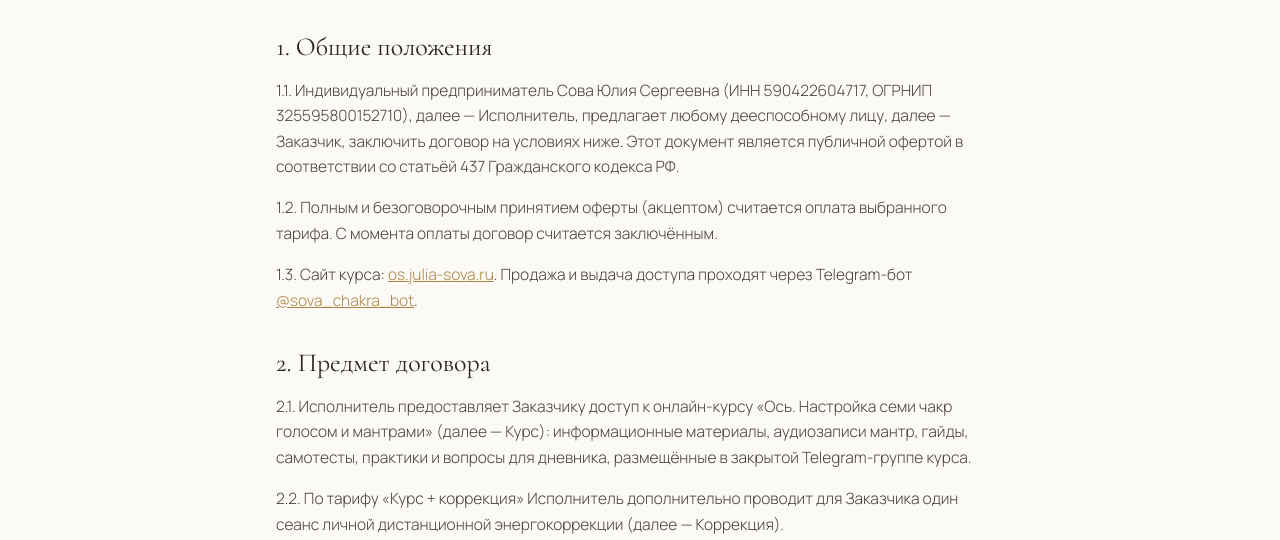
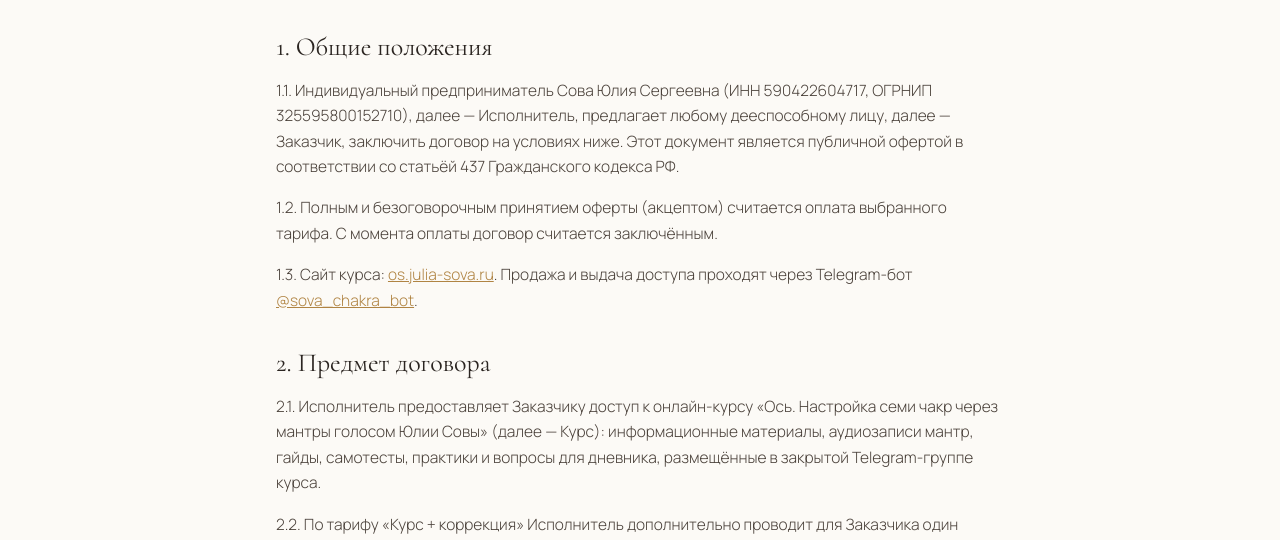
Before and after one commit to romashkagogamoga-afk/os, a plain HTML site: page oferta.html in a window 1280 px wide. Shown: the part 254-794 px from the top of the page. Drawn offline with Linux system fonts and the light colour scheme.

Commit message:
Update oferta.html

```diff
--- a/oferta.html
+++ b/oferta.html
@@ -24,7 +24,7 @@
 <p>1.3. Сайт курса: <a href="https://os.julia-sova.ru">os.julia-sova.ru</a>. Продажа и выдача доступа проходят через Telegram-бот <a href="https://t.me/sova_chakra_bot">@sova_chakra_bot</a>.</p>
 
 <h2>2. Предмет договора</h2>
-<p>2.1. Исполнитель предоставляет Заказчику доступ к онлайн-курсу «Ось. Настройка семи чакр голосом и мантрами» (далее — Курс): информационные материалы, аудиозаписи мантр, гайды, самотесты, практики и вопросы для дневника, размещённые в закрытой Telegram-группе курса.</p>
+<p>2.1. Исполнитель предоставляет Заказчику доступ к онлайн-курсу «Ось. Настройка семи чакр через мантры голосом Юлии Совы» (далее — Курс): информационные материалы, аудиозаписи мантр, гайды, самотесты, практики и вопросы для дневника, размещённые в закрытой Telegram-группе курса.</p>
 <p>2.2. По тарифу «Курс + коррекция» Исполнитель дополнительно проводит для Заказчика один сеанс личной дистанционной энергокоррекции (далее — Коррекция).</p>
 <p>2.3. Курс и Коррекция — духовная практика. Они не являются медицинской, психологической или психотерапевтической помощью, не ставят диагнозов и не заменяют обращение к врачу. Результат практик индивидуален, Исполнитель не гарантирует конкретного результата.</p>
 
```
